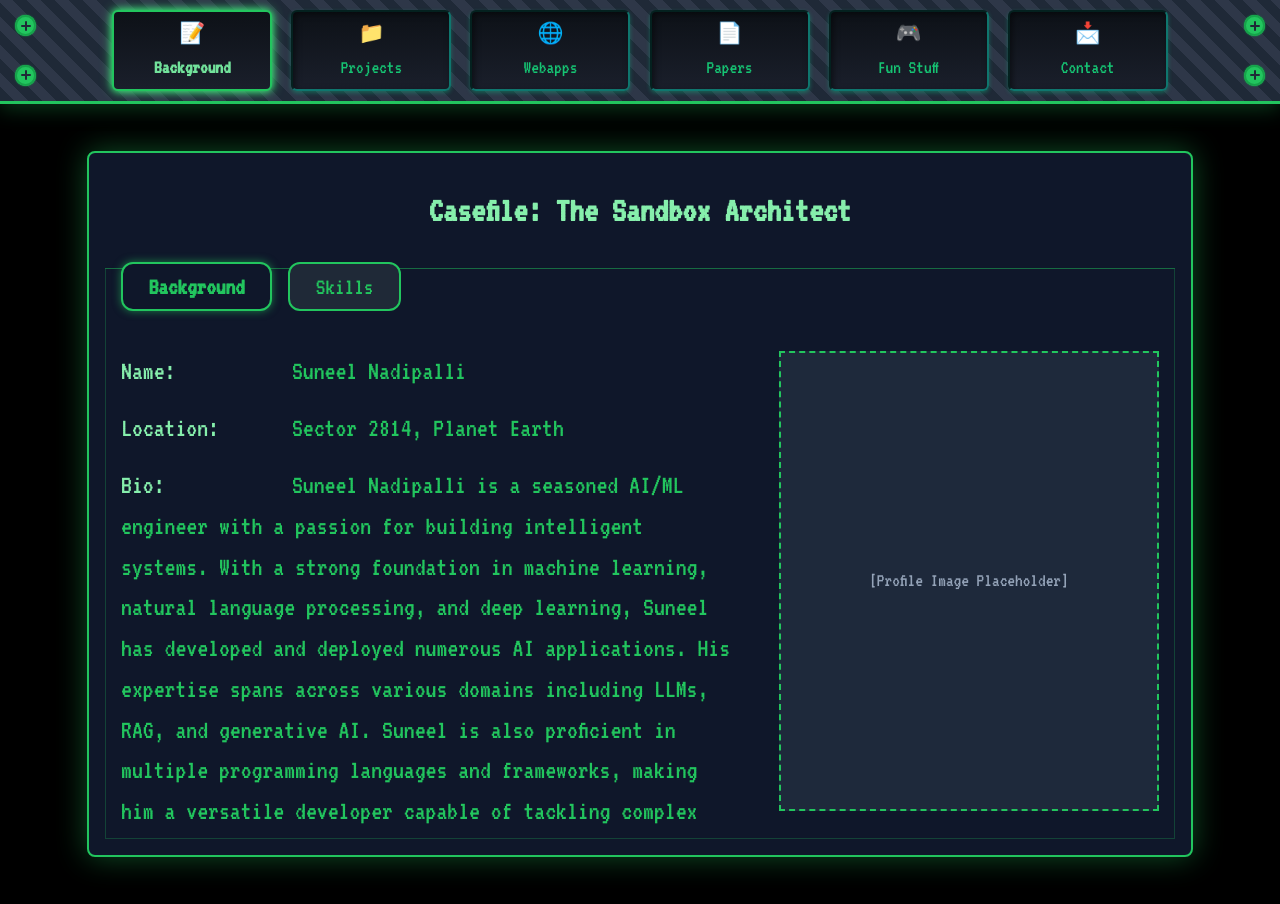
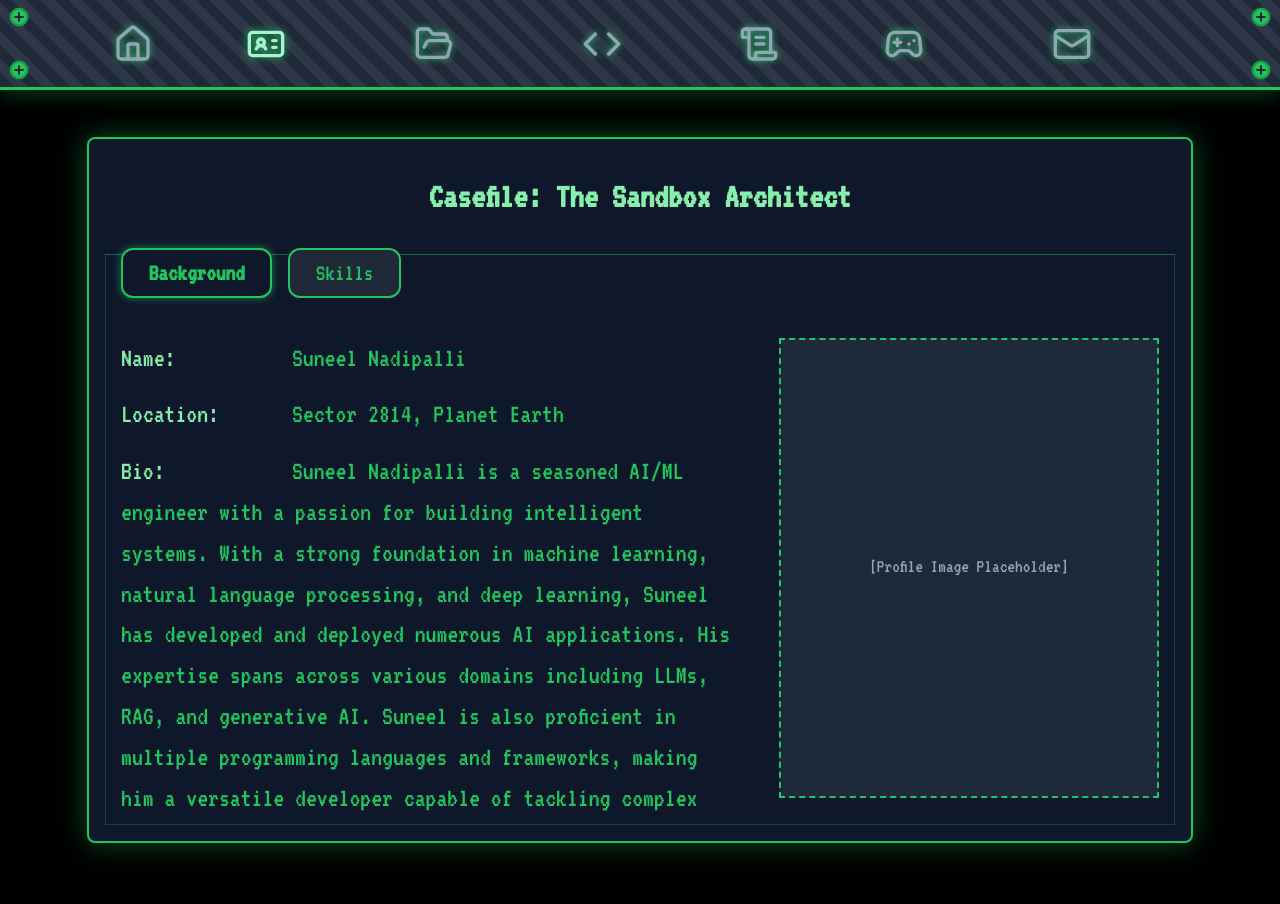
Before and after one commit to suneel-nadipalli/portfolio, a Next.js app in the folder ui/: page /background in a window 1280 px wide. Built offline with nearby package versions, Linux system fonts and the light colour scheme.

Commit message:
Finalized NavBar Ui 2.0

```diff
--- a/ui/components/NavBar.css
+++ b/ui/components/NavBar.css
@@ -1,6 +1,7 @@
 /* === 🔧 NAVBAR CONTAINER === */
 .inventory-navbar {
   width: 100%;
+  min-height: 90px;
   background: repeating-linear-gradient(
     45deg,
     #1f2937,
@@ -9,7 +10,7 @@
     #2e3748 20px
   );
   border-bottom: 3px solid #22c55e;
-  padding: 0.4rem 0.5rem;
+  padding: 0.8rem 0.5rem;
   display: flex;
   justify-content: center;
   align-items: center;
@@ -19,11 +20,11 @@
   box-shadow: 0 4px 20px rgba(34, 197, 94, 0.3);
 }
 
-/* === 🪛 PIXEL SCREWS (4 corners) === */
+/* === 🪛 PIXEL SCREWS === */
 .screw {
-  width: 21px;
-  height: 21px;
-  background-color: #22c55e; /* Screw body fill */
+  width: 18px;
+  height: 18px;
+  background-color: #22c55e;
   border-radius: 50%;
   position: absolute;
   box-shadow: inset 0 0 0 2px #16a34a, 0 0 2px #16a34a;
@@ -32,44 +33,20 @@
   justify-content: center;
 }
 
-/* Indented plus */
 .screw::before,
 .screw::after {
   content: '';
   position: absolute;
-  background-color: #1f2937; /* Matches navbar bg to look indented */
+  background-color: #1f2937;
   border-radius: 1px;
 }
+.screw::before { width: 10px; height: 2px; }
+.screw::after  { width: 2px; height: 10px; }
 
-.screw::before {
-  width: 10px;
-  height: 2px;
-}
-
-.screw::after {
-  width: 2px;
-  height: 10px;
-}
-
-.top-left {
-  top: 15px;
-  left: 15px;
-}
-
-.top-right {
-  top: 15px;
-  right: 15px;
-}
-
-.bottom-left {
-  bottom: 15px;
-  left: 15px;
-}
-
-.bottom-right {
-  bottom: 15px;
-  right: 15px;
-}
+.top-left     { top: 8px;  left: 10px; }
+.top-right    { top: 8px;  right: 10px; }
+.bottom-left  { bottom: 8px; left: 10px; }
+.bottom-right { bottom: 8px; right: 10px; }
 
 /* === 💾 SLOT WRAPPER === */
 .inventory-wrapper {
@@ -78,58 +55,86 @@
   width: 100%;
   max-width: 1100px;
   padding: 0.6rem 0.6rem;
+  gap: 2rem; /* ⬅️ Add this */
 }
 
-/* === 🎮 SLOT LINK === */
+/* === 🔗 LINK === */
 .inventory-slot-link {
   flex: 1;
   max-width: 160px;
   text-decoration: none;
 }
 
-/* === 📦 SLOT BOX === */
-.inventory-slot {
-  background: linear-gradient(to bottom, #0d1117, #1a1f2b);
-  border: 2px inset #0f766e;
-  border-radius: 6px;
-  box-shadow:
-    inset 2px 2px 6px rgba(0, 0, 0, 0.5),
-    0 2px 4px rgba(16, 185, 129, 0.4);
-  padding: 0.9rem 1.2rem;
+/* === 🎮 HOVER SLOT === */
+.nav-hover-slot {
+  display: flex;
+  align-items: center;
+  justify-content: center;
+  gap: 0;
+  position: relative;
   font-family: 'VT323', monospace;
-  font-size: 1.35rem;
-  color: #16c473;
-  text-align: center;
-  display: flex;
-  flex-direction: column;
-  align-items: center;
-  transition: transform 0.2s, box-shadow 0.2s;
+  color: #a7f3d0;
   cursor: pointer;
-  min-width: 100px;
+  transition: all 0.3s ease;
 }
 
-/* === ✨ HOVER EFFECT === */
-.inventory-slot:hover {
-  transform: scale(1.06);
-  background-color: #111827;
-  box-shadow: 0 0 8px rgba(34, 197, 94, 0.5);
+/* === 🌟 ICON === */
+.nav-hover-icon {
+  width: 2rem;
+  height: 2rem;
+  font-size: 3rem;
+  transition: transform 0.2s ease, color 0.3s ease;
+  filter: drop-shadow(0 0 3px #22c55e);
 }
 
-/* === ✅ ACTIVE SLOT === */
-.inventory-slot.active-slot {
-  background-color: #16a34a;
-  color: #72e29b; /* Change this to your preferred active font color */
-  font-weight: bold;
-  border: 2px solid #22c55e;
-  box-shadow: 0 0 12px #4ade80, 0 0 6px #22c55e; /* <-- Add this line */
+/* === 🏷️ LABEL (Morphs In) === */
+.nav-hover-label {
+  font-size: 1.75rem;
+  margin-left: 0.4rem;
+  opacity: 0;
+  transform: scaleX(0);
+  transform-origin: left;
+  transition: opacity 0.2s ease, transform 0.2s ease;
+  white-space: nowrap;
+  color: #86efac;
 }
 
-/* === 🔤 ICON + LABEL === */
-.inventory-icon {
-  font-size: 2.5rem;
-  margin-bottom: 0.3rem;
+.nav-hover-slot:hover .nav-hover-label {
+  opacity: 1;
+  transform: scaleX(1);
 }
 
-.inventory-label {
-  font-size: 1.8rem;
+/* === ✅ ACTIVE SLOT UNDERLINE === */
+/* .nav-hover-slot.active::after {
+  content: '';
+  position: absolute;
+  bottom: -6px;
+  left: 50%;
+  transform: translateX(-50%);
+  width: 80%;
+  height: 2px;
+  background-color: #22c55e;
+  box-shadow: 0 0 4px #22c55e;
+} */
+
+/* Base style for all icons */
+.nav-hover-icon {
+  width: 2.5rem;
+  height: 2.5rem;
+  filter: drop-shadow(0 0 3px #22c55e);
+  transition: transform 0.2s ease, filter 0.3s ease, color 0.3s ease;
+  color: #94a3b8; /* Gray-blue for inactive */
 }
+
+/* Brighter green on hover or active */
+.nav-hover-slot:hover .nav-hover-icon,
+.nav-hover-slot.active .nav-hover-icon {
+  color: #a7f3d0; /* Light green */
+  filter: drop-shadow(0 0 4px #22c55e);
+}
+
+/* Optional: Label glow too */
+.nav-hover-slot:hover .nav-hover-label,
+.nav-hover-slot.active .nav-hover-label {
+  color: #a7f3d0;
+}
--- a/ui/components/NavBar.tsx
+++ b/ui/components/NavBar.tsx
@@ -17,11 +17,11 @@ export default function NavBar() {
       <div className="screw bottom-right" />
 
       <div className="inventory-wrapper">
-        {routes.map((item, idx) => (
-          <Link key={idx} href={item.href} className="inventory-slot-link">
-            <div className={`inventory-slot ${pathname === item.href ? 'active-slot' : ''}`}>
-              <div className="inventory-icon">{item.icon}</div>
-              <div className="inventory-label">{item.label}</div>
+        {routes.map(({ icon: Icon, label, href }, idx) => (
+          <Link key={idx} href={href} className="inventory-slot-link">
+            <div className={`nav-hover-slot ${pathname === href ? 'active' : ''}`}>
+              <Icon className="nav-hover-icon" />
+              <span className="nav-hover-label">{label}</span>
             </div>
           </Link>
         ))}
--- a/ui/constants/routes.tsx
+++ b/ui/constants/routes.tsx
@@ -1,8 +1,12 @@
+// Using lucide-react
+import { House, IdCard, FolderOpen, ScrollText, Code, Gamepad2, Mail } from 'lucide-react';
+
 export const routes = [
-  { label: 'Background', icon: '📝', href: '/background' },
-  { label: 'Projects', icon: '📁', href: '/projects' },
-  { label: 'Webapps', icon: '🌐', href: '/webapps' },
-  { label: 'Papers', icon: '📄', href: '/papers' },
-  { label: 'Fun Stuff', icon: '🎮', href: '/fun' },
-  { label: 'Contact', icon: '📩', href: '/contact' },
+  { label: 'Home', icon: House, href: '/' },
+  { label: 'About Me', icon: IdCard, href: '/background' },
+  { label: 'Projects', icon: FolderOpen, href: '/projects' },
+  { label: 'Webapps', icon: Code, href: '/webapps' },
+  { label: 'Papers', icon: ScrollText, href: '/papers' },
+  { label: 'Fun Stuff', icon: Gamepad2, href: '/fun' },
+  { label: 'Contact', icon: Mail, href: '/contact' },
 ];
--- a/ui/package.json
+++ b/ui/package.json
@@ -10,6 +10,7 @@
   },
   "dependencies": {
     "framer-motion": "^12.12.1",
+    "lucide-react": "^0.513.0",
     "next": "15.2.4",
     "react": "^19.0.0",
     "react-dom": "^19.0.0"
```
Also changed, not shown: 1 other file (tests, documents, lock files or other folders).
